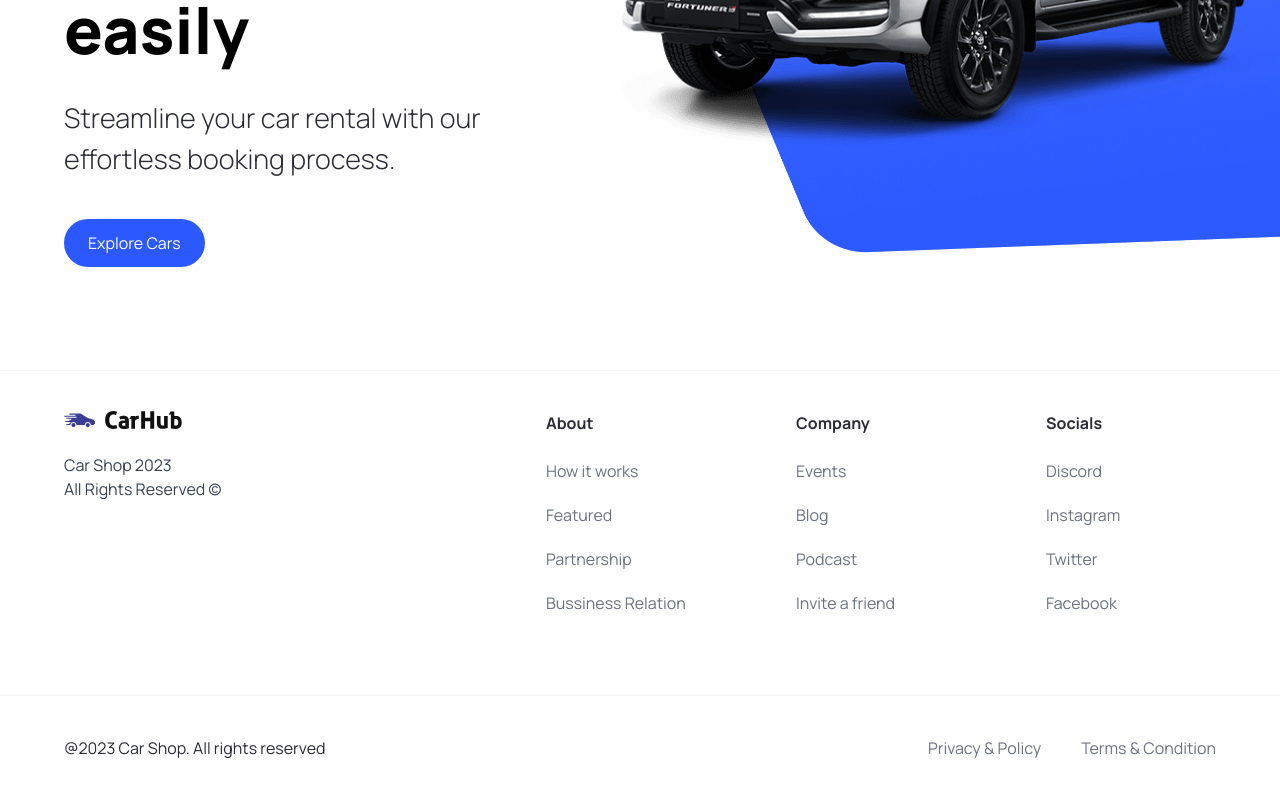
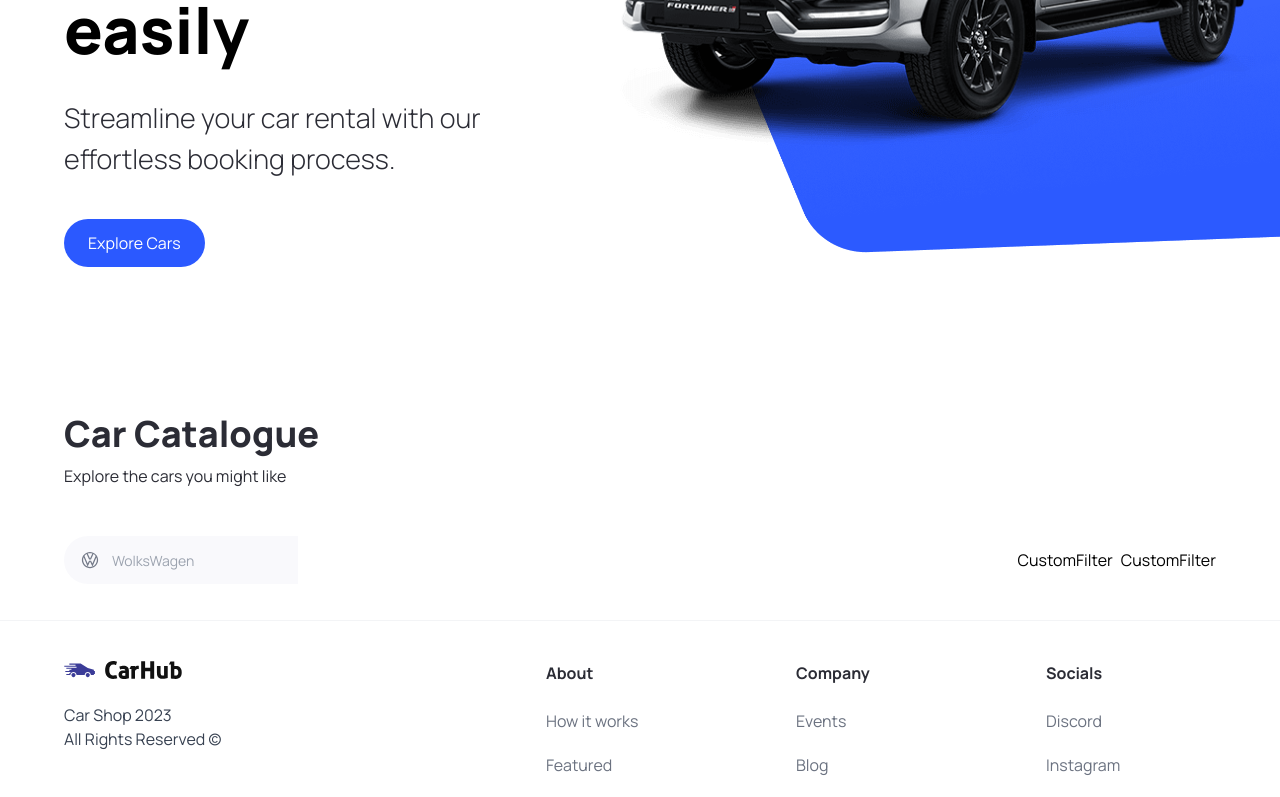
Before and after one commit to amrrashor/car-shop, a Next.js app: page / in a window 1280 px wide. Shown: the part 450-1247 px from the top of the page. Built offline with nearby package versions, Linux system fonts and the light colour scheme.

Commit message:
added search manufacturer

```diff
--- a/app/page.tsx
+++ b/app/page.tsx
@@ -1,10 +1,27 @@
-import { Hero } from '@/components'
+import { CustomFilter, Hero, SearchBar } from '@/components'
 
 
 export default function Home() {
   return (
     <main className="overflow-hidden">
       <Hero />
+
+      <div className='mt-12 padding-x padding-y max-width' id='discover'>
+        <div className='home__text-container'>
+          <h1 className='text-4xl font-extrabold'>Car Catalogue</h1>
+          <p>Explore the cars you might like</p>
+        </div>
+
+        <div className='home__filters'>
+          <SearchBar />
+          <div className='home__filter-container'>
+            <CustomFilter title='fuel' />
+            <CustomFilter title='year' />
+          </div>
+        </div>
+
+
+      </div>
     </main>
   )
 }
--- /dev/null
+++ b/components/CustomFilter.tsx
@@ -0,0 +1,8 @@
+
+const CustomFilter = () => {
+  return (
+    <div>CustomFilter</div>
+  )
+}
+
+export default CustomFilter
--- /dev/null
+++ b/components/SearchBar.tsx
@@ -0,0 +1,25 @@
+"use client";
+
+import { useState } from 'react';
+import { SearchManufacturer } from ".";
+
+
+const SearchBar = ({ }) => {
+    const [manufacturer, setManufacturer] = useState('');
+
+    const handleSearch = () => { }
+
+
+    return (
+        <form className="searchBar" onSubmit={handleSearch}>
+            <div className="searchbar__item">
+                <SearchManufacturer
+                    manufacturer={manufacturer}
+                    setManufacturer={setManufacturer}
+                />
+            </div>
+        </form>
+    )
+}
+
+export default SearchBar
--- /dev/null
+++ b/components/SearchManufacturer.tsx
@@ -0,0 +1,72 @@
+"use client";
+import Image from 'next/image';
+import { useState, Fragment } from 'react';
+
+import { Transition, Combobox } from '@headlessui/react';
+import { SearchManufacturerProps } from '@/types';
+import { manufacturers } from '@/constants';
+
+const SearchManufacturer = ({ manufacturer, setManufacturer }: SearchManufacturerProps) => {
+    const [query, setQuery] = useState('');
+
+    const filteredManufacturers =
+        query === '' ? manufacturers
+            : manufacturers.filter((item) => (
+            item.toLocaleLowerCase().replace(/\s+/g, "").includes(query.toLocaleLowerCase().replace(/\s+/g, ""))
+        ))
+
+    return (
+        <div className='search-manufacturer'>
+            <Combobox value={manufacturer} onChange={setManufacturer}>
+                <div className='relative w-full'>
+                    <Combobox.Button className='absolute top-[14px]'>
+                        <Image
+                            src='/car-logo.svg'
+                            alt='logo'
+                            width={20}
+                            height={20}
+                            className='ml-4'
+                        />
+                    </Combobox.Button>
+
+                    <Combobox.Input
+                        className='search-manufacturer__input'
+                        placeholder='WolksWagen'
+                        displayValue={(manufacturer: string) => manufacturer}
+                        onChange={(e) => setQuery(e.target.value)}
+                    />
+
+                    <Transition
+                        as={Fragment}
+                        leave='transition ease-in duration-100'
+                        leaveFrom='opacity-100'
+                        leaveTo='opacity-0'
+                        afterLeave={() => setQuery('')}
+                    >
+                        <Combobox.Options static>
+                            <>
+                                {filteredManufacturers.map((item) => (
+                                    <Combobox.Option
+                                        value={item}
+                                        key={item}
+                                        className={({active}) => `relative search-manufacturer__option ${active ? "bg-primary-blue text-white" : "text-gray-900"}`}
+                                    >
+                                        {({ active, selected }) => (
+                                            <li
+                                                className={`${active ? ' text-white' : 'bg-white text-black'}`}
+                                            >
+                                                {item}
+                                            </li>
+                                        )}
+                                    </Combobox.Option>
+                                ))}
+                            </>
+                        </Combobox.Options>
+                    </Transition>
+                </div>
+            </Combobox>
+        </div>
+    )
+}
+
+export default SearchManufacturer
--- a/components/index.ts
+++ b/components/index.ts
@@ -2,10 +2,16 @@
 import CustomButton from "./CustomButton";
 import Navbar from "./Navbar";
 import Footer from "./Footer";
+import SearchBar from "./SearchBar";
+import CustomFilter from "./CustomFilter";
+import SearchManufacturer from "./SearchManufacturer";
 
 export {
     Hero,
     CustomButton,
     Navbar,
     Footer,
+    SearchBar,
+    CustomFilter,
+    SearchManufacturer,
 }
--- a/package.json
+++ b/package.json
@@ -9,6 +9,7 @@
     "lint": "next lint"
   },
   "dependencies": {
+    "@headlessui/react": "^1.7.16",
     "@types/node": "20.4.8",
     "@types/react": "18.2.18",
     "@types/react-dom": "18.2.7",
--- a/types/index.ts
+++ b/types/index.ts
@@ -6,3 +6,9 @@
     handleClick?: MouseEventHandler<HTMLButtonElement>;
     btnType: "button" | "submit";
 }
+
+
+export interface SearchManufacturerProps {
+    manufacturer: string;
+    setManufacturer: (manufacturer: string) => void
+}
```
Also changed, not shown: 1 other file (tests, documents, lock files or other folders).
